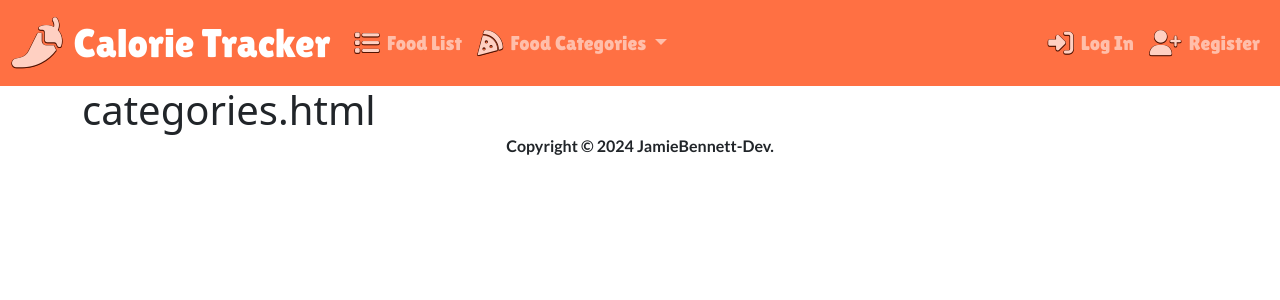
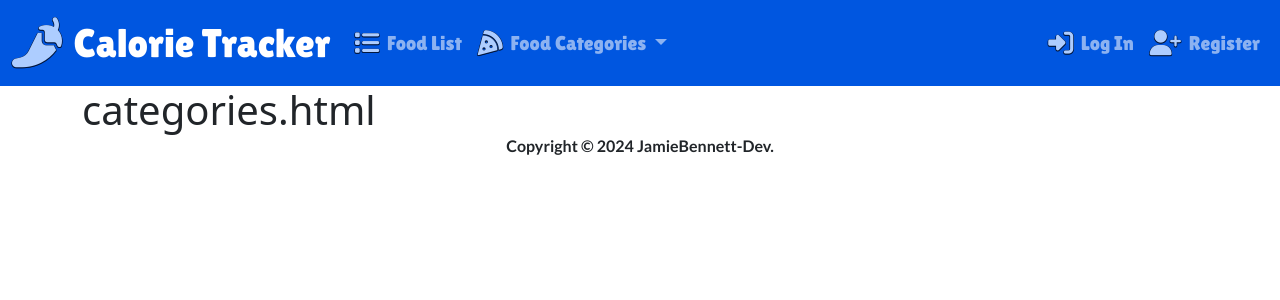
Before and after one commit to JamieBennett-Dev/Calorie-Tracker, a Django app: page /categories in a window 1280 px wide. Shown: the top 300 px of the page. Run offline with Django 5.2, Linux system fonts and the light colour scheme; data that the repository does not hold is empty; some libraries are stand-ins or nearby versions.

Commit message:
add new colour scheme to previous elements

```diff
--- a/static/css/style.css
+++ b/static/css/style.css
@@ -28,18 +28,18 @@
 
 /* ----------Navbar Styles---------- */
 nav {
-    background-color: #FF7043;
+    background-color: #0056E0;
     font-family: "Lilita One", sans-serif;
 }
 
 nav i {
-    color: #FFD0C2;
-    text-shadow: -0.5px -0.5px 0 #521300, 0.5px -0.5px 0 #521300, -0.5px 0.5px 0 #521300, 0.5px 0.5px 0 #521300;
+    color: #ADCDFF;
+    text-shadow: -0.5px -0.5px 0 #00173D, 0.5px -0.5px 0 #00173D, -0.5px 0.5px 0 #00173D, 0.5px 0.5px 0 #00173D;
 }
 
 .navbar-toggler {
-    color: #521300;
-    border: 1px solid #521300;
+    color: #00173D;
+    border: 1px solid #00173D;
 }
 
 .navbar-toggler-icon {
@@ -58,16 +58,16 @@ footer {
 }
 
 ::-webkit-scrollbar-track {
-    background-color: #1A381B;
+    background-color: #3D001B;
 }
 
 ::-webkit-scrollbar-thumb {
-    background-color: #66BB6A;
+    background-color: #E00061;
     border-radius: 100vw;
 }
 
 ::-webkit-scrollbar-thumb:hover {
-    background-color: #B9DFBA;
+    background-color: #FFADD1;
 }
 
 /* ----------Main Content Styles---------- */
```
